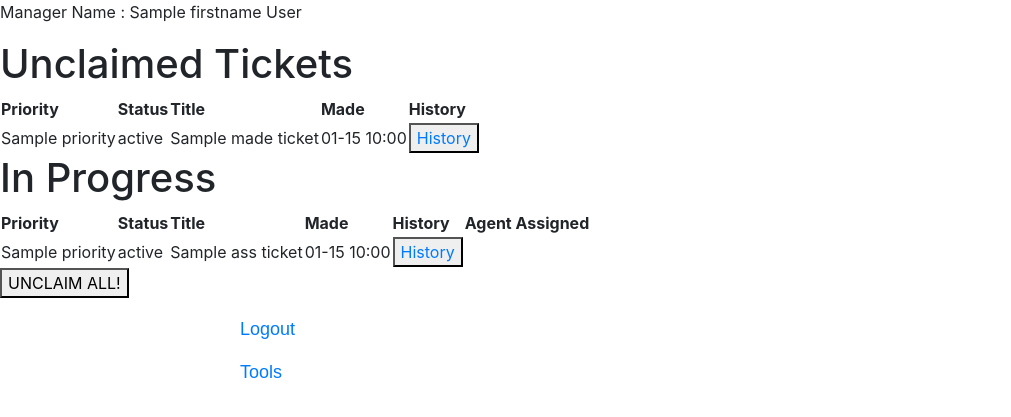
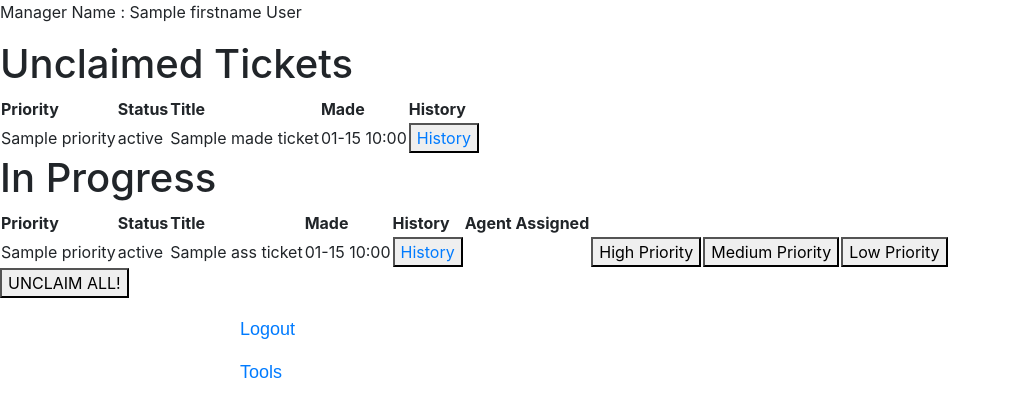
Before and after one commit to nbenin/Pomodoro, a Symfony app: template templates/manager/manager.html.twig in a window 1280 px wide. Shown: the top 417 px of the page, without its empty margins (0-1011 px from the left). Run offline with Twig, Linux system fonts and the light colour scheme; the template is opened without the code that fills it: most values are stand-ins (such as "Sample title", 1, 10 or a date in 2020); some libraries are stand-ins or nearby versions.

Commit message:
whatever

```diff
--- a/templates/manager/manager.html.twig
+++ b/templates/manager/manager.html.twig
@@ -41,6 +41,9 @@
         <td>{{ ticket.time|date("m-d H:i") }}</td>
         <td><button><a href="/index.php/comment/{{ ticket.id }}">History</a></button></td>
         <td>{{ ticket.agentid.getFirstname() }} {{  ticket.agentid.getLastname() }}</td>
+        <td><button>High Priority</button></td>
+        <td><button>Medium Priority</button></td>
+        <td><button>Low Priority</button></td>
     </tr>
     {% endfor %}
 </table>
```
